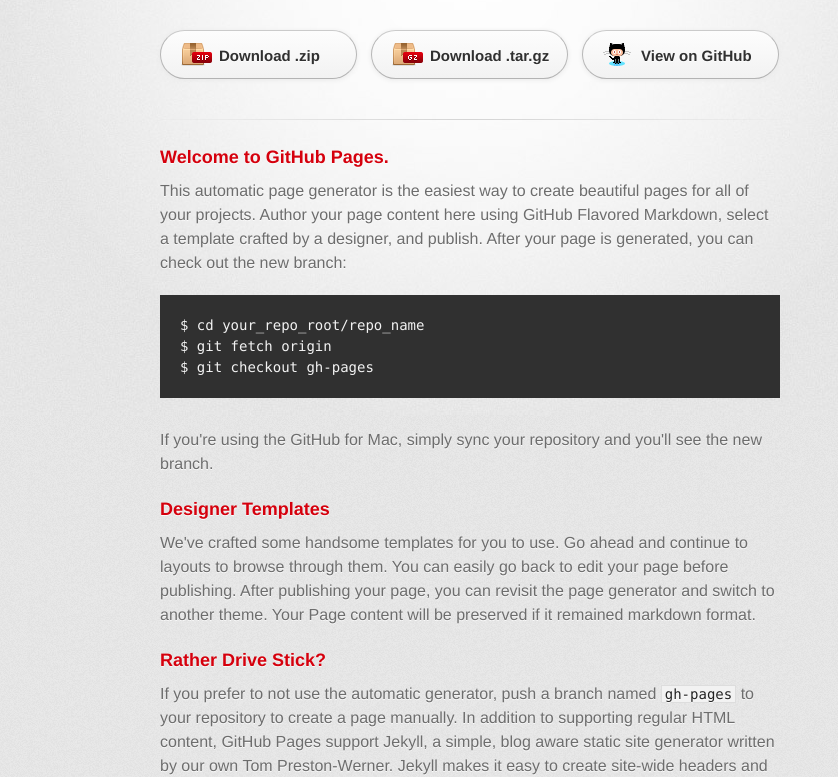
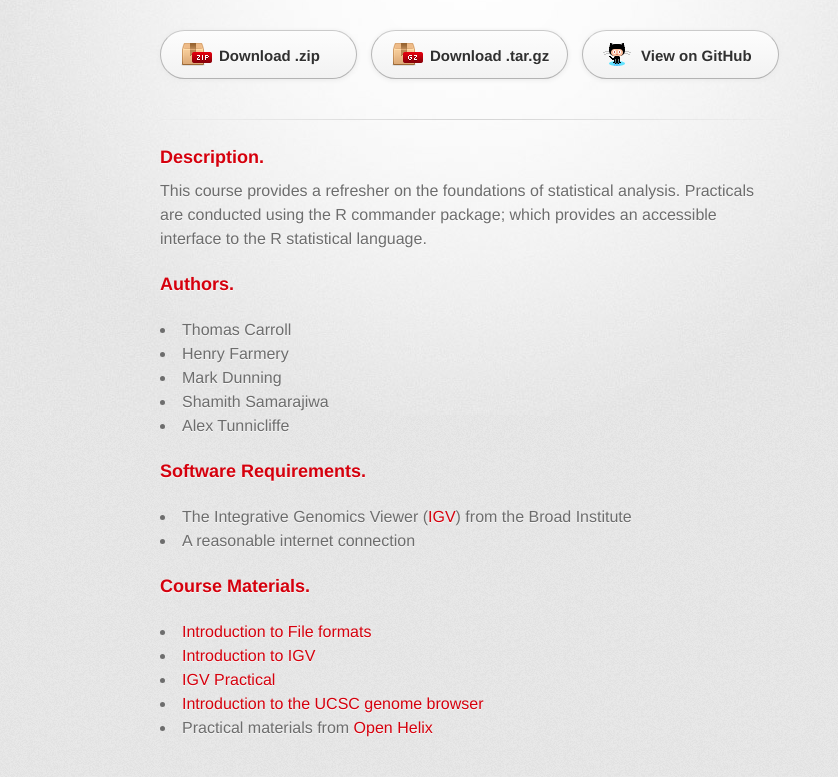
Before and after one commit to bioinformatics-core-shared-training/genome-browsers, a plain HTML site: page index.html in a window 1280 px wide. Shown: the part 158-935 px from the top of the page, without its empty margins (170-1008 px from the left). Drawn offline with Linux system fonts and the light colour scheme; a web font is replaced by a local one.

Commit message:
skeleton page

```diff
--- a/index.html
+++ b/index.html
@@ -10,7 +10,7 @@
     <!--[if lt IE 9]>
     <script src="//html5shiv.googlecode.com/svn/trunk/html5.js"></script>
     <![endif]-->
-    <title>About Genome Browsers by bioinformatics-core-shared-training</title>
+    <title>Genome Browsers by bioinformatics-core-shared-training</title>
   </head>
 
   <body>
@@ -32,37 +32,41 @@
 
         <section id="main_content">
           <h3>
-<a id="welcome-to-github-pages" class="anchor" href="#welcome-to-github-pages" aria-hidden="true"><span class="octicon octicon-link"></span></a>Welcome to GitHub Pages.</h3>
+<a id="description" class="anchor" href="#description" aria-hidden="true"><span class="octicon octicon-link"></span></a>Description.</h3>
 
-<p>This automatic page generator is the easiest way to create beautiful pages for all of your projects. Author your page content here using GitHub Flavored Markdown, select a template crafted by a designer, and publish. After your page is generated, you can check out the new branch:</p>
+<p>This course provides a refresher on the foundations of statistical analysis. Practicals are conducted using the R commander package; which provides an accessible interface to the R statistical language.</p>
+<h3>
+<a id="authors" class="anchor" href="#authors" aria-hidden="true"><span class="octicon octicon-link"></span></a>Authors.</h3>
+<p>
+<li>Thomas Carroll</li>
+<li>Henry Farmery</li>
+<li>Mark Dunning</li>
+<li>Shamith Samarajiwa</li>
+<li>Alex Tunnicliffe</li>
 
-<pre><code>$ cd your_repo_root/repo_name
-$ git fetch origin
-$ git checkout gh-pages
-</code></pre>
+</p>
+<h3>
+  <a id="software" class="anchor" href="#software" aria-hidden="true"><span class="octicon octicon-link"></span></a>Software Requirements.</h3>
 
-<p>If you're using the GitHub for Mac, simply sync your repository and you'll see the new branch.</p>
+  <p>
+    <li>The Integrative Genomics Viewer (<a href="https://www.broadinstitute.org/igv/">IGV</a>) from the Broad Institute</li>
+    <li>A reasonable internet connection</li>
+  </p>
 
-<h3>
-<a id="designer-templates" class="anchor" href="#designer-templates" aria-hidden="true"><span class="octicon octicon-link"></span></a>Designer Templates</h3>
+  <h3>
+  <a id="materials" class="anchor" href="#materials" aria-hidden="true"><span class="octicon octicon-link"></span></a>Course Materials.</h3>
+  <p>
+  <li><a href="genome_browser_intro.pdf">Introduction to File formats</a> </li>
+  <li><a href="IGV_intro.pdf">Introduction to IGV</a> </li>
+  <li><a href="IGV Practical Session.pdf">IGV Practical</a> </li>
+  <li><a href="UCSC Genome Browser">Introduction to the UCSC genome browser</a> </li>
+  <li>Practical materials from <a href="openhelix.xom">Open Helix</a></li>
+  </p>
 
-<p>We've crafted some handsome templates for you to use. Go ahead and continue to layouts to browse through them. You can easily go back to edit your page before publishing. After publishing your page, you can revisit the page generator and switch to another theme. Your Page content will be preserved if it remained markdown format.</p>
 
-<h3>
-<a id="rather-drive-stick" class="anchor" href="#rather-drive-stick" aria-hidden="true"><span class="octicon octicon-link"></span></a>Rather Drive Stick?</h3>
 
-<p>If you prefer to not use the automatic generator, push a branch named <code>gh-pages</code> to your repository to create a page manually. In addition to supporting regular HTML content, GitHub Pages support Jekyll, a simple, blog aware static site generator written by our own Tom Preston-Werner. Jekyll makes it easy to create site-wide headers and footers without having to copy them across every page. It also offers intelligent blog support and other advanced templating features.</p>
+</section>
 
-<h3>
-<a id="authors-and-contributors" class="anchor" href="#authors-and-contributors" aria-hidden="true"><span class="octicon octicon-link"></span></a>Authors and Contributors</h3>
-
-<p>You can <a href="https://github.com/blog/821" class="user-mention">@mention</a> a GitHub username to generate a link to their profile. The resulting <code>&lt;a&gt;</code> element will link to the contributor's GitHub Profile. For example: In 2007, Chris Wanstrath (<a href="https://github.com/defunkt" class="user-mention">@defunkt</a>), PJ Hyett (<a href="https://github.com/pjhyett" class="user-mention">@pjhyett</a>), and Tom Preston-Werner (<a href="https://github.com/mojombo" class="user-mention">@mojombo</a>) founded GitHub.</p>
-
-<h3>
-<a id="support-or-contact" class="anchor" href="#support-or-contact" aria-hidden="true"><span class="octicon octicon-link"></span></a>Support or Contact</h3>
-
-<p>Having trouble with Pages? Check out the documentation at <a href="https://help.github.com/pages">https://help.github.com/pages</a> or contact <a href="mailto:support@github.com">support@github.com</a> and we’ll help you sort it out.</p>
-        </section>
 
         <footer>
           About Genome Browsers is maintained by <a href="https://github.com/bioinformatics-core-shared-training">bioinformatics-core-shared-training</a><br>
```
